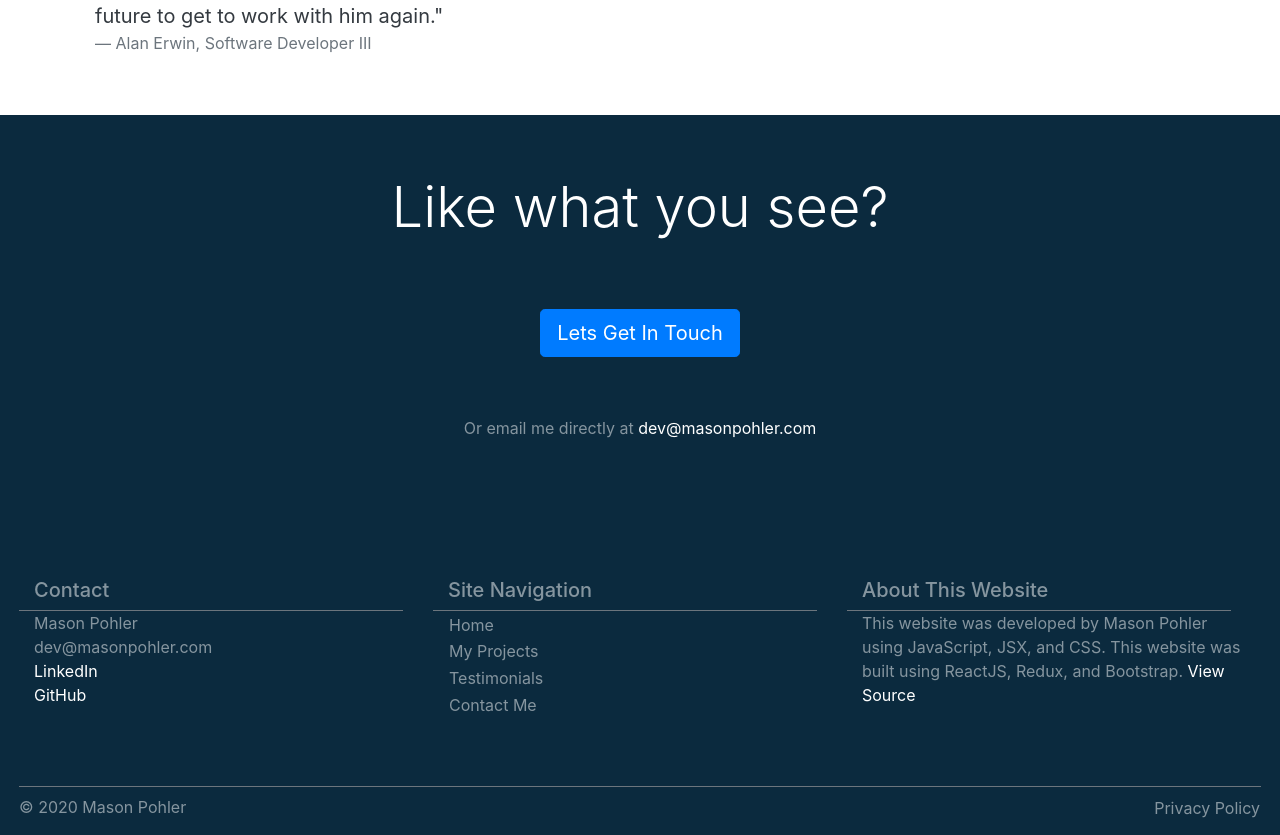
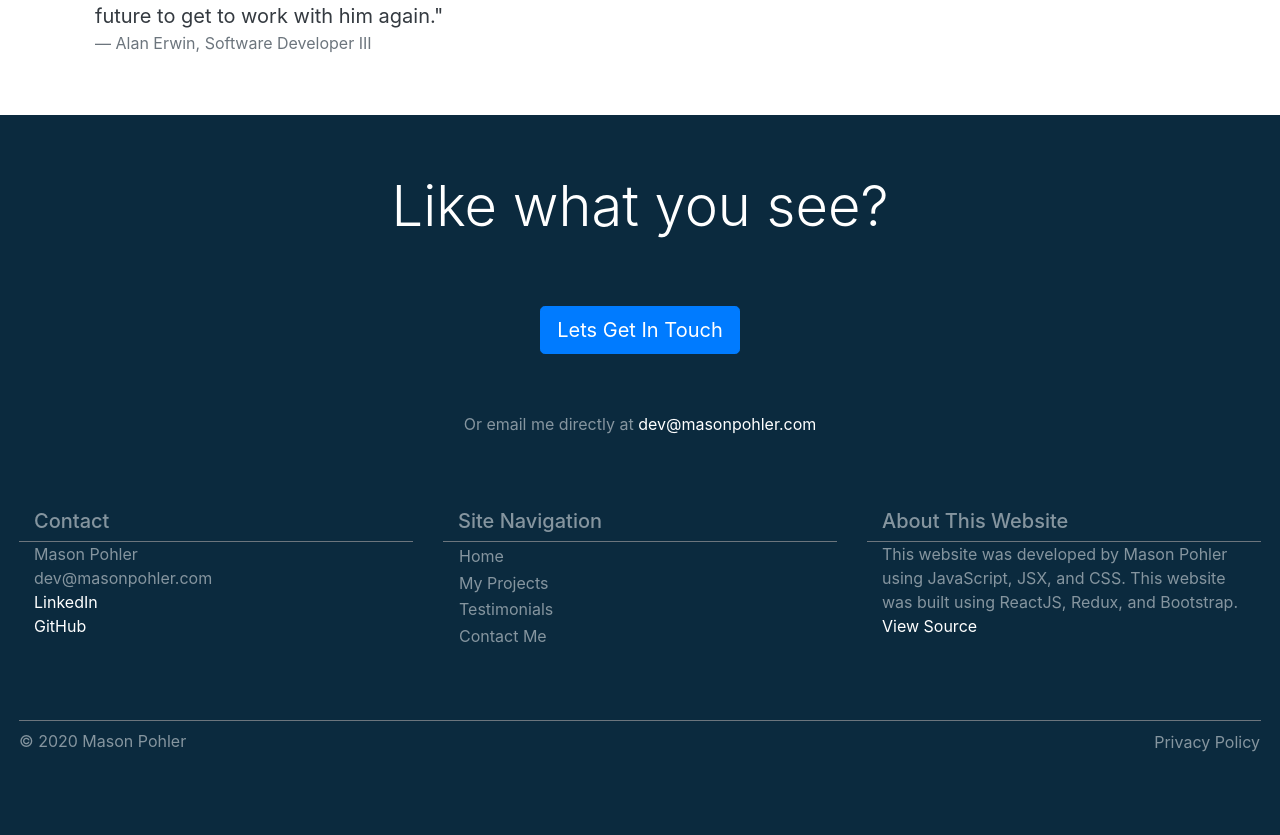
Before and after one commit to mpohler1/my-portfolio, a React (Create React App) app: page / in a window 1280 px wide. Shown: the part 2125-2960 px from the top of the page. Built offline with nearby package versions, Linux system fonts and the light colour scheme; no server answers.

Commit message:
corrected spacing on footer

```diff
--- a/src/components/ContactMe.jsx
+++ b/src/components/ContactMe.jsx
@@ -9,20 +9,20 @@ class ContactMe extends Component {
 
     render() {
         return (
-            <div className="container-fluid page bg-blue center text-white-50" id="contactMe">
-                <div className="row my-auto px-3">
+            <div className="container-fluid page bg-blue center text-white-50 px-0" id="contactMe">
+                <div className="row my-auto px-4">
                     <h1 className="display-4 font-weight-light text-white text-center">
                         Like what you see?
                     </h1>
                 </div>
-                <div className="row mb-auto px-3">
+                <div className="row mb-auto px-4">
                     <button className="btn btn-lg btn-primary"
                             onClick={() => this.props.setContactMeModalVisible(true)}>
                         Lets Get In Touch
                     </button>
                     <ContactMeModal/>
                 </div>
-                <div className="row mb-auto px-3">
+                <div className="row mb-auto px-4">
                     <p className="text-white-50">
                         Or email me directly at
                         <span className="text-white">
@@ -30,9 +30,7 @@ class ContactMe extends Component {
                         </span>
                     </p>
                 </div>
-                <div className="row w-100 px-1">
-                    <Footer/>
-                </div>
+                <Footer/>
             </div>
         )
     }
--- a/src/components/Footer.jsx
+++ b/src/components/Footer.jsx
@@ -7,17 +7,17 @@ class Footer extends Component{
 
     render() {
         return (
-            <div className="container-fluid footer center p-0">
-                <div className="row row-cols-1 row-cols-sm-2 row-cols-lg-3 w-100 footer-content my-auto">
-                    <div className="col my-2">
-                        <div className="row w-100 border-bottom border-secondary">
+            <React.Fragment>
+                <div className="row row-cols-1 row-cols-sm-2 row-cols-lg-3 w-100 footer-content mb-auto px-1">
+                    <div className="col mb-auto">
+                        <div className="row w-100 border-bottom border-secondary p-0 m-0">
                             <div className="col">
                                 <h5>
                                    Contact
                                 </h5>
                             </div>
                         </div>
-                        <div className="row">
+                        <div className="row p-0 m-0">
                             <div className="col">
                                 <p>
                                     {contactInfo.name}<br/>
@@ -32,15 +32,15 @@ class Footer extends Component{
                             </div>
                         </div>
                     </div>
-                    <div className="col my-2">
-                        <div className="row w-100 border-bottom border-secondary">
+                    <div className="col mb-auto">
+                        <div className="row w-100 border-bottom border-secondary p-0 m-0">
                             <div className="col">
                                 <h5>
                                     Site Navigation
                                 </h5>
                             </div>
                         </div>
-                        <div className="row">
+                        <div className="row p-0 m-0">
                             <div className="col">
                                 <div className="d-flex flex-column flex-nowrap align-items-start">
                                     <Link activeClass="active"
@@ -83,15 +83,15 @@ class Footer extends Component{
                             </div>
                         </div>
                     </div>
-                    <div className="col my-2">
-                        <div className="row w-100 border-bottom border-secondary">
+                    <div className="col mb-auto">
+                        <div className="row w-100 border-bottom border-secondary p-0 m-0">
                             <div className="col">
                                 <h5>
                                     About This Website
                                 </h5>
                             </div>
                         </div>
-                        <div className="row">
+                        <div className="row p-0 m-0">
                             <div className="col">
                                 <p>
                                     This website was developed by Mason Pohler using JavaScript, JSX, and CSS. This website was
@@ -101,7 +101,9 @@ class Footer extends Component{
                         </div>
                     </div>
                 </div>
-                <div className="row w-100 border-top border-secondary footer-content">
+                <div className="row w-100 footer-content mb-auto px-1">
+                    <div className="col my-2">
+                        <div className="row w-100 border-top border-secondary p-0 m-0">
                             <div className="col text-left text-nowrap pt-2 pl-0">
                                 <p>
                                     &copy; 2020 Mason Pohler
@@ -114,6 +116,8 @@ class Footer extends Component{
                             </div>
                         </div>
                     </div>
+                </div>
+            </React.Fragment>
         )
     }
 }
```
Lines whose indentation alone changed are shown as unchanged.
